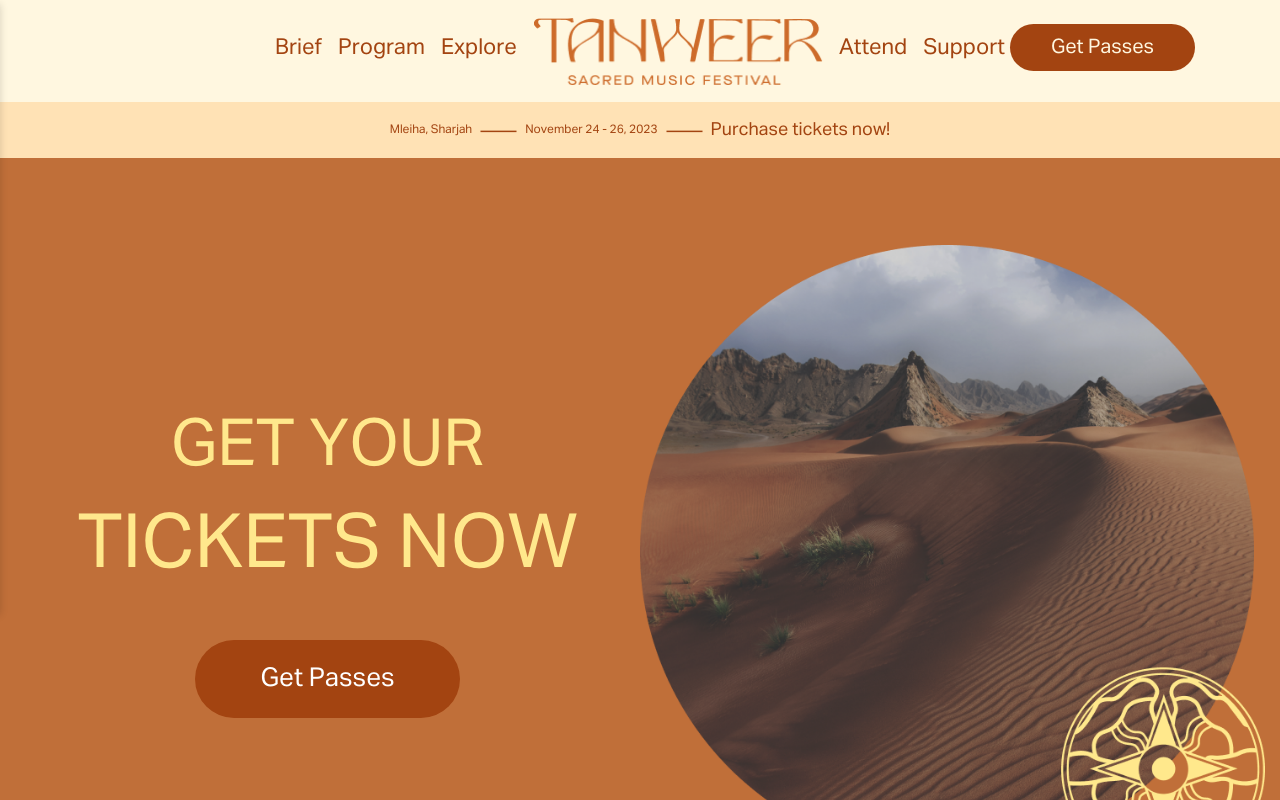
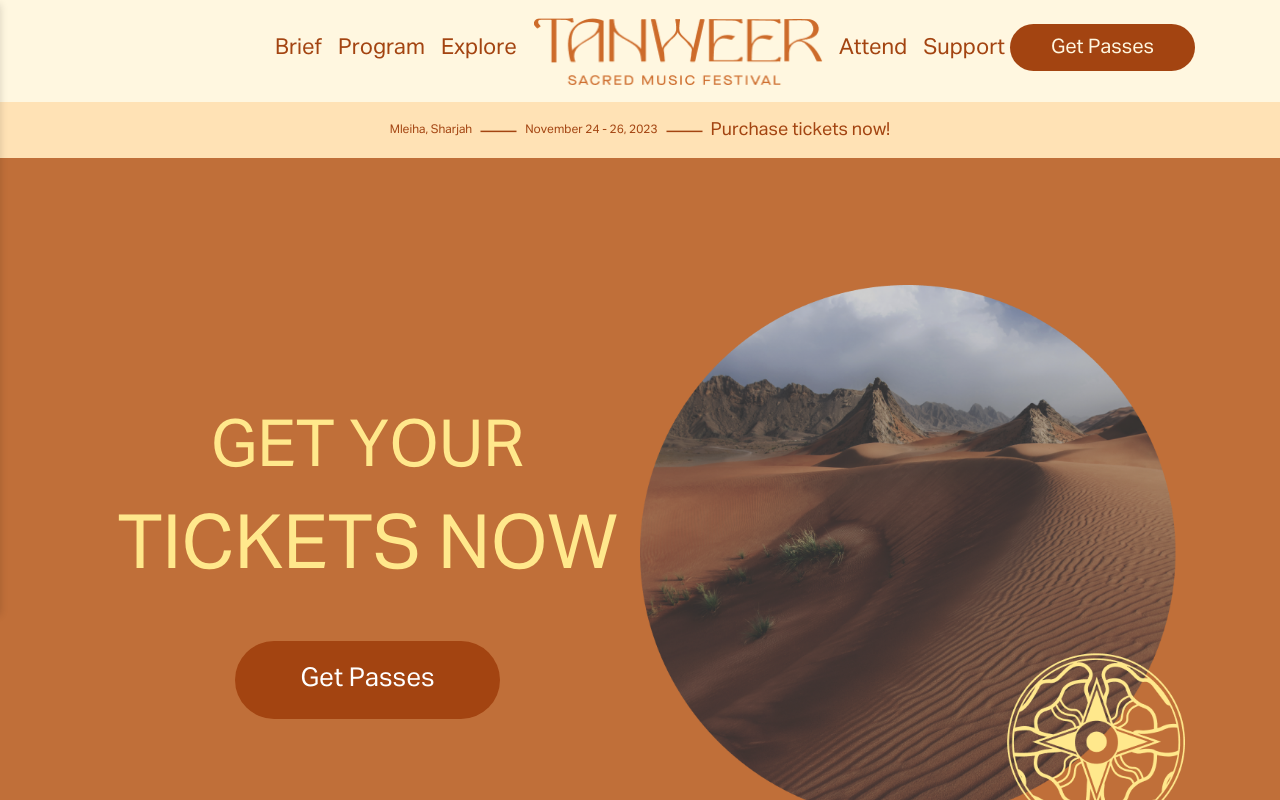
Before and after one commit to JoySarkarBD/tanweer, a React (Vite) app: page / in a window 1280 px wide. Shown: the top 800 px of the page. Built offline with nearby package versions, Linux system fonts and the light colour scheme.

Commit message:
banner container add

```diff
--- a/src/components/Banner/Banner.jsx
+++ b/src/components/Banner/Banner.jsx
@@ -3,7 +3,7 @@ import heroImg from "./../../assets/heroImg.png";
 const Banner = () => {
   return (
     <>
-      <div className="min-h-screen bg-[#C06F39] flex items-center py-6 lg:py-6">
+      <div className="min-h-screen bg-[#C06F39] flex items-center py-6 lg:py-6 container">
         <div className="w-full px-[15px] grid lg:grid-cols-2  lg:items-center md:grid-cols-1">
           {/* Banner left Area */}
           <div className="xsm:w-full xsm:text-center  lg:order-2">
```
